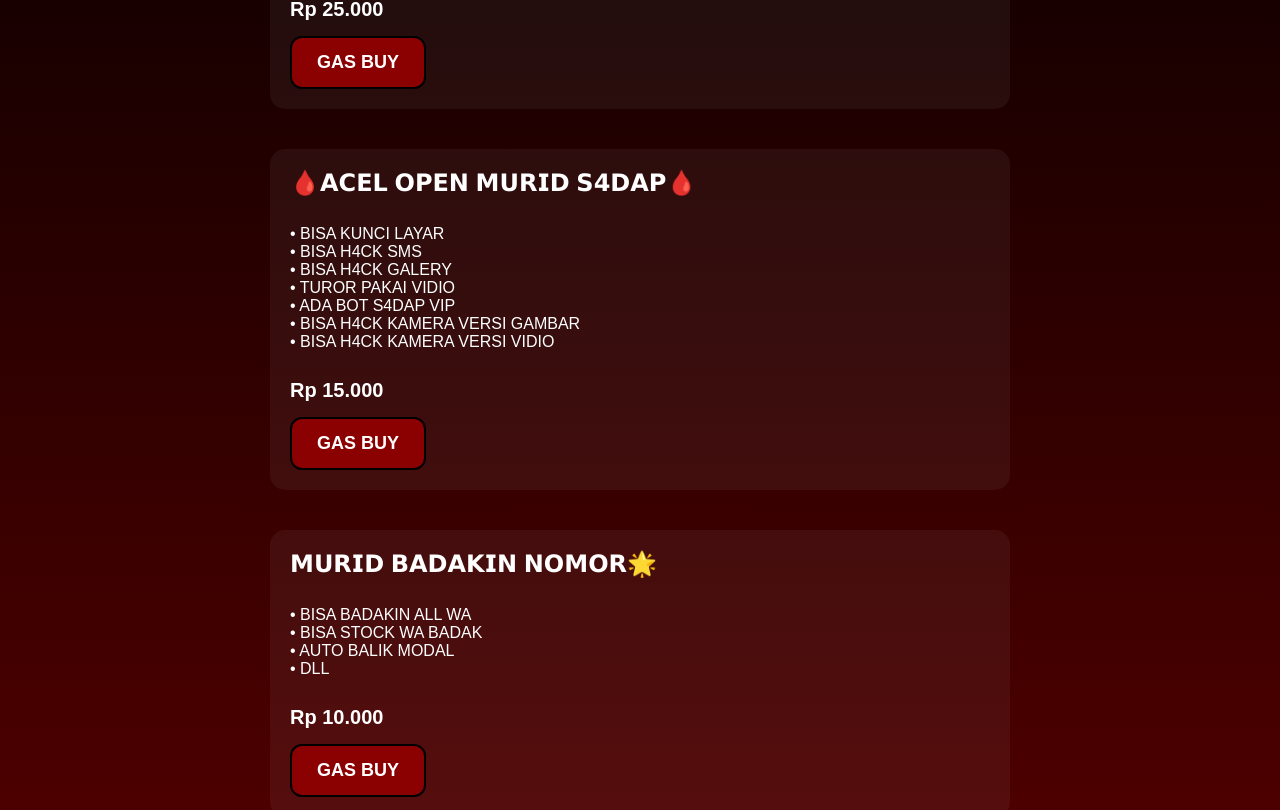
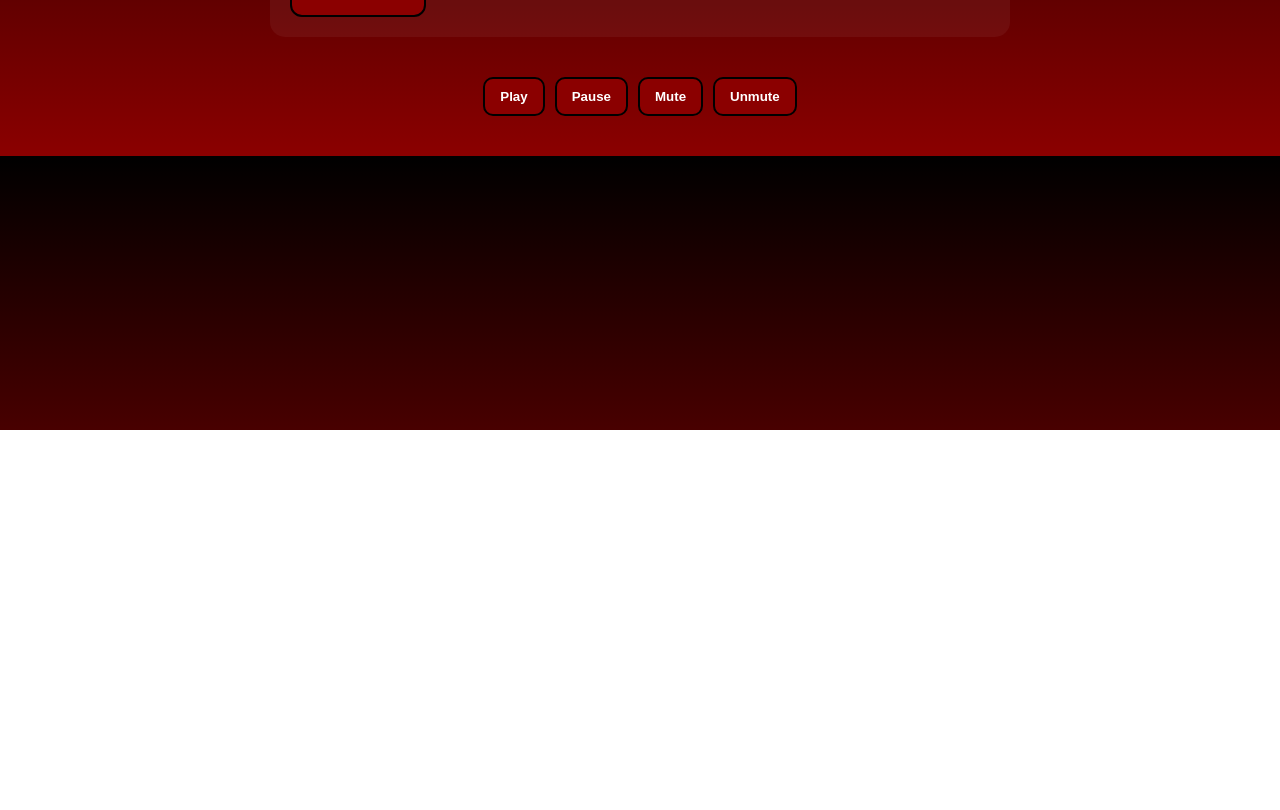
Before and after one commit to acelgg/ACEL-OFFICIALKU-PRODUK..., a plain HTML site: page index.html in a window 1280 px wide. Shown: the part 370-1180 px from the top of the page. After the commit the page ends 800 px from the top, so only its background shows below. Drawn offline with Linux system fonts and the light colour scheme.

Commit message:
Update index.html

```diff
--- a/index.html
+++ b/index.html
@@ -102,86 +102,17 @@
 <div class="container">
   <div class="marquee"><span>ACEL OFFICIALKU — ACEL OFFICIALKU — ACEL OFFICIALKU — </span></div>
 
-  <!-- Produk 1 -->
+  <!-- Produk contoh -->
   <div class="product-section">
     <div class="product-title">☠️𝙎𝙐𝙍𝙓𝙍𝟰𝙏 1.4 𝙎𝟯𝟱 𝙉𝙀𝙒☠️</div>
     <div class="product-desc scrollable-desc">
 * Free req name key login
 * Free tutor Ubah icon apk
 * Free update apk seumur hidup
-* Apk on 24 jam
-* Support android 5 - 14
-* Bisa mengambil akun game korban
-* Bisa melihat sistem hp korban
 DLL
     </div>
     <div class="product-price">Rp 25.000</div>
     <a class="btn-buy" href="https://t.me/acelXmodz" target="_blank">GAS BUY</a>
-  </div>
-
-  <!-- Produk 2 -->
-  <div class="product-section">
-    <div class="product-title">🩸𝗔𝗖𝗘𝗟 𝗢𝗣𝗘𝗡 𝗠𝗨𝗥𝗜𝗗 𝗦𝟰𝗗𝗔𝗣🩸</div>
-    <div class="product-desc">
-• BISA KUNCI LAYAR
-• BISA H4CK SMS
-• BISA H4CK GALERY
-• TUROR PAKAI VIDIO
-• ADA BOT S4DAP VIP
-• BISA H4CK KAMERA VERSI GAMBAR
-• BISA H4CK KAMERA VERSI VIDIO
-    </div>
-    <div class="product-price">Rp 15.000</div>
-    <a class="btn-buy" href="https://t.me/acelXmodz" target="_blank">GAS BUY</a>
-  </div>
-
-  <!-- Produk 3 -->
-  <div class="product-section">
-    <div class="product-title">𝗠𝗨𝗥𝗜𝗗 𝗕𝗔𝗗𝗔𝗞𝗜𝗡 𝗡𝗢𝗠𝗢𝗥🌟</div>
-    <div class="product-desc">
-• BISA BADAKIN ALL WA
-• BISA STOCK WA BADAK
-• AUTO BALIK MODAL
-• DLL
-    </div>
-    <div class="product-price">Rp 10.000</div>
-    <a class="btn-buy" href="https://t.me/acelXmodz" target="_blank">GAS BUY</a>
-  </div>
-
-  <!-- Produk 4 -->
-  <div class="product-section">
-    <div class="product-title">𝗠𝗨𝗥𝗜𝗗 𝗥𝗘𝗡𝗔𝗠𝗘 𝗔𝗣𝗟𝗜𝗞𝗔𝗦𝗜🌟</div>
-    <div class="product-desc">
-• BISA UBAH APK SESUKA HATI
-• BISA OPEN JASA RENAME APK
-• SEMUA APK BISA DI UBAH
-• DLL
-    </div>
-    <div class="product-price">Rp 8.000</div>
-    <a class="btn-buy" href="https://t.me/acelXmodz" target="_blank">GAS BUY</a>
-  </div>
-
-  <!-- Bagian Payment -->
-  <div class="section">
-    <div class="section-title">ALL PAYMENT ACEL</div>
-    <div class="payment-box dana">
-      <img src="https://img1.pixhost.to/images/8190/634384255_hiro.jpg" alt="DANA Logo">
-      <div class="payment-text">DANA<br>081374517676</div>
-    </div>
-    <div class="payment-box qris">
-      <img src="https://img1.pixhost.to/images/8190/634384362_hiro.jpg" alt="QRIS Logo">
-      <div class="payment-text">QRIS</div>
-    </div>
-    <a class="btn" href="https://t.me/acelXmodz?text=QRIS%20BANG%20GW%20MAU%20BUY" target="_blank">KIRIM PESAN KE TELEGRAM</a>
-  </div>
-
-  <div class="section">
-    <div class="section-title">TESTIMONI YANG BUY</div>
-    <div class="payment-box testimoni">
-      <img src="https://img1.pixhost.to/images/8190/634384450_hiro.jpg" alt="Testimoni Logo">
-      <div class="payment-text">Testimoni</div>
-    </div>
-    <a class="btn" href="https://whatsapp.com/channel/0029VbAN66d4NVikWLMv120F" target="_blank">JOIN CH TESTIMONI</a>
   </div>
 
   <!-- Audio Controls -->
@@ -206,40 +137,9 @@ DLL
   document.getElementById('muteBtn').addEventListener('click', () => audio.muted = true);
   document.getElementById('unmuteBtn').addEventListener('click', () => audio.muted = false);
 
-  // Auto play on load (harap klik tombol di HP jika auto-play gagal)
+  // Auto play on load, fallback ke tombol jika gagal
   window.addEventListener('load', () => {
     audio.play().catch(() => console.log("Klik tombol play untuk audio."));
-  });
-
-  // Efek Petir
-  const canvas = document.getElementById('lightningCanvas');
-  const ctx = canvas.getContext('2d');
-  canvas.width = window.innerWidth;
-  canvas.height = window.innerHeight;
-
-  function drawLightning() {
-    ctx.clearRect(0,0,canvas.width,canvas.height);
-    if(Math.random() < 0.03){
-      ctx.strokeStyle = 'rgba(0,191,255,1)';
-      ctx.lineWidth = 2;
-      ctx.beginPath();
-      let startX = Math.random() * canvas.width;
-      let startY = 0;
-      ctx.moveTo(startX,startY);
-      for(let i=0;i<10;i++){
-        let x = startX + (Math.random()-0.5)*50;
-        let y = startY + i*50;
-        ctx.lineTo(x,y);
-      }
-      ctx.stroke();
-    }
-    requestAnimationFrame(drawLightning);
-  }
-  drawLightning();
-
-  window.addEventListener('resize', ()=>{
-    canvas.width = window.innerWidth;
-    canvas.height = window.innerHeight;
   });
 </script>
 </body>
```
